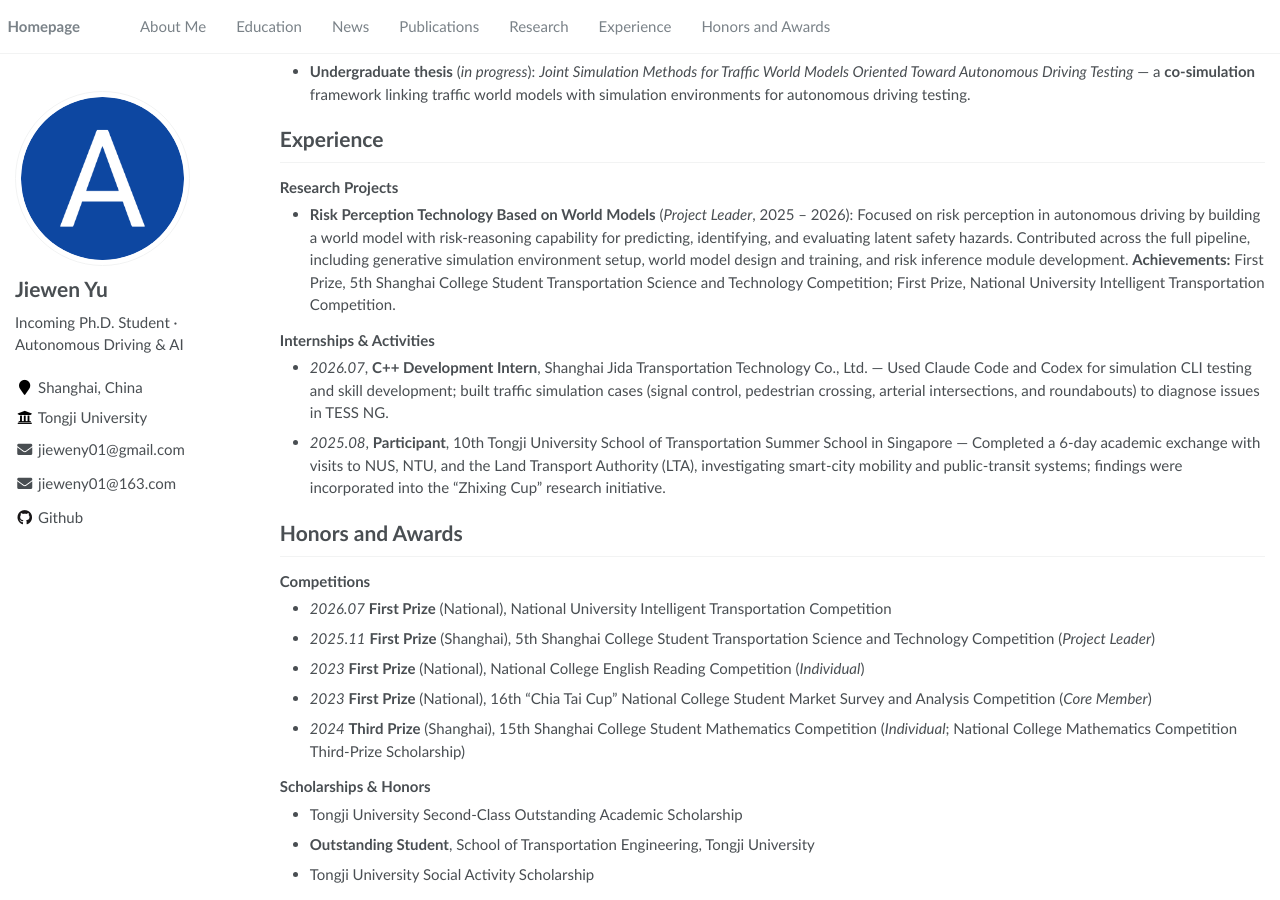
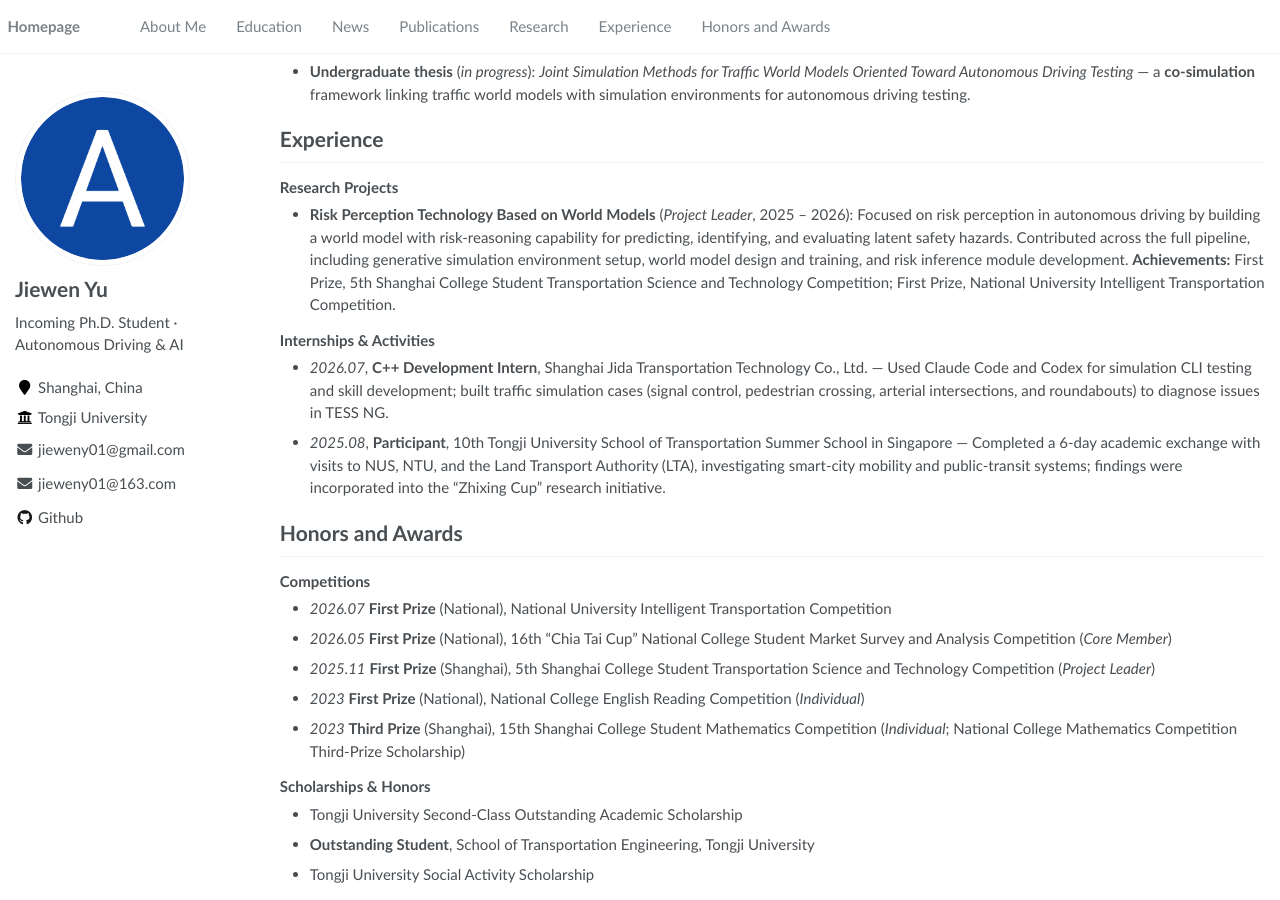
Before and after one commit to jieweny01/jieweny01.github.io, a Jekyll site: the page built from _pages/about.md, in a window 1280 px wide and 900 px high, scrolled down 1471 px. Built offline with Jekyll 4.4.1, drawn with Linux system fonts in a browser that asks for light colours.

Commit message:
Correct competition dates for Chia Tai Cup and math contest.
Co-authored-by: Cursor <cursoragent@cursor.com>

```diff
--- a/_pages/about.md
+++ b/_pages/about.md
@@ -78,10 +78,10 @@ My research sits at the intersection of **autonomous driving**, **world models**
 ### Competitions
 
 - *2026.07* **First Prize** (National), National University Intelligent Transportation Competition
+- *2026.05* **First Prize** (National), 16th "Chia Tai Cup" National College Student Market Survey and Analysis Competition (*Core Member*)
 - *2025.11* **First Prize** (Shanghai), 5th Shanghai College Student Transportation Science and Technology Competition (*Project Leader*)
 - *2023* **First Prize** (National), National College English Reading Competition (*Individual*)
-- *2023* **First Prize** (National), 16th "Chia Tai Cup" National College Student Market Survey and Analysis Competition (*Core Member*)
-- *2024* **Third Prize** (Shanghai), 15th Shanghai College Student Mathematics Competition (*Individual*; National College Mathematics Competition Third-Prize Scholarship)
+- *2023* **Third Prize** (Shanghai), 15th Shanghai College Student Mathematics Competition (*Individual*; National College Mathematics Competition Third-Prize Scholarship)
 
 ### Scholarships & Honors
 
```
